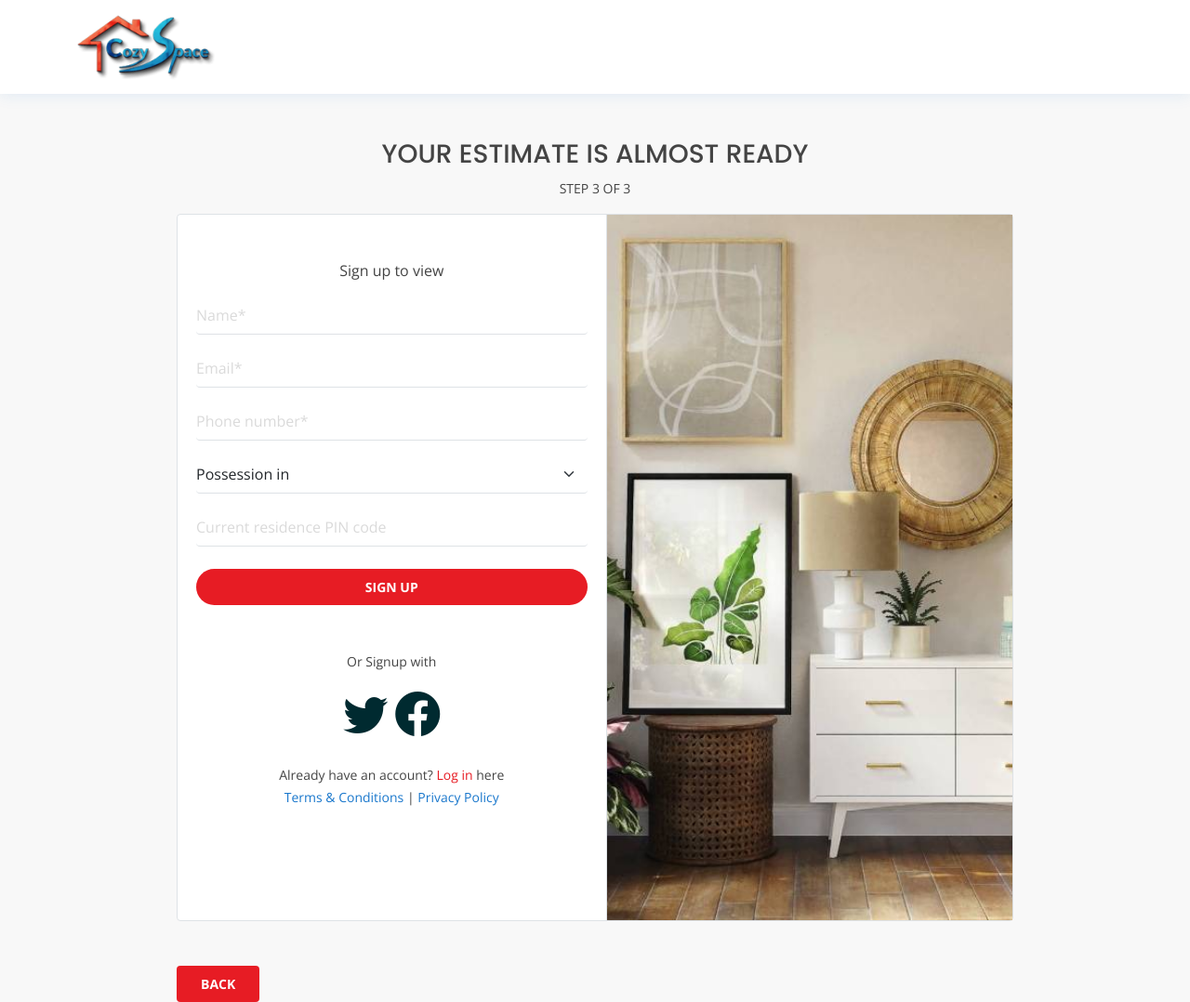
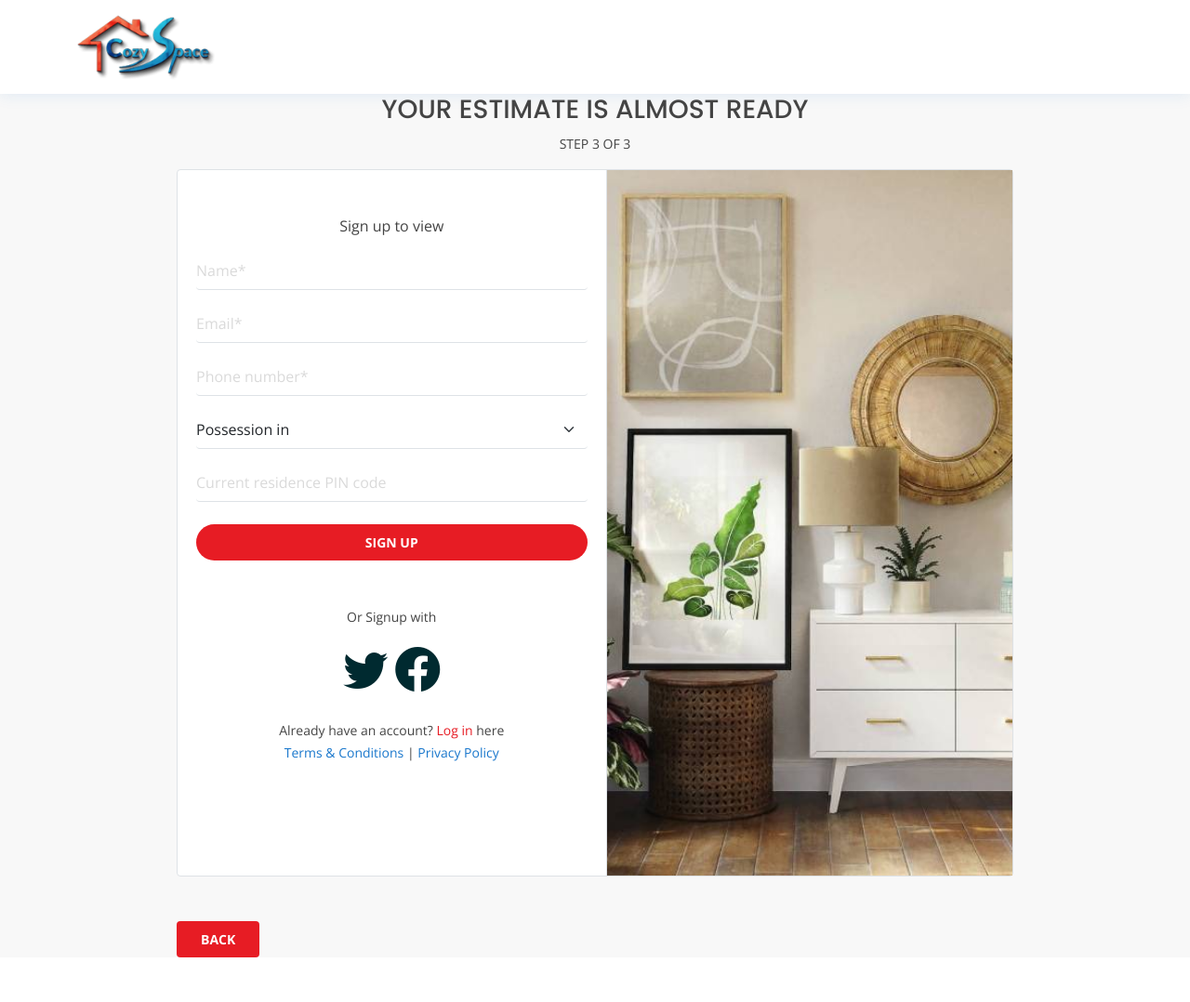
Before and after one commit to hd241994/cozyspace, a Django app: page /form_3 in a window 1280 px wide. Shown: the whole page at 93% size. After the commit the page ends 1030 px from the top, so only its background shows below. Run offline with Django 3.2, Linux system fonts and the light colour scheme; some libraries are stand-ins or nearby versions.

Commit message:
Update form-3.html

```diff
--- a/main/templates/form-3.html
+++ b/main/templates/form-3.html
@@ -57,7 +57,7 @@
     </div>
   </header><!-- End Header -->
 
-  <main id="main " class="mt-5">
+  <main id="main " class="my5">
       <div class="container ">
         <form method='post'>
           {% csrf_token %}
```
